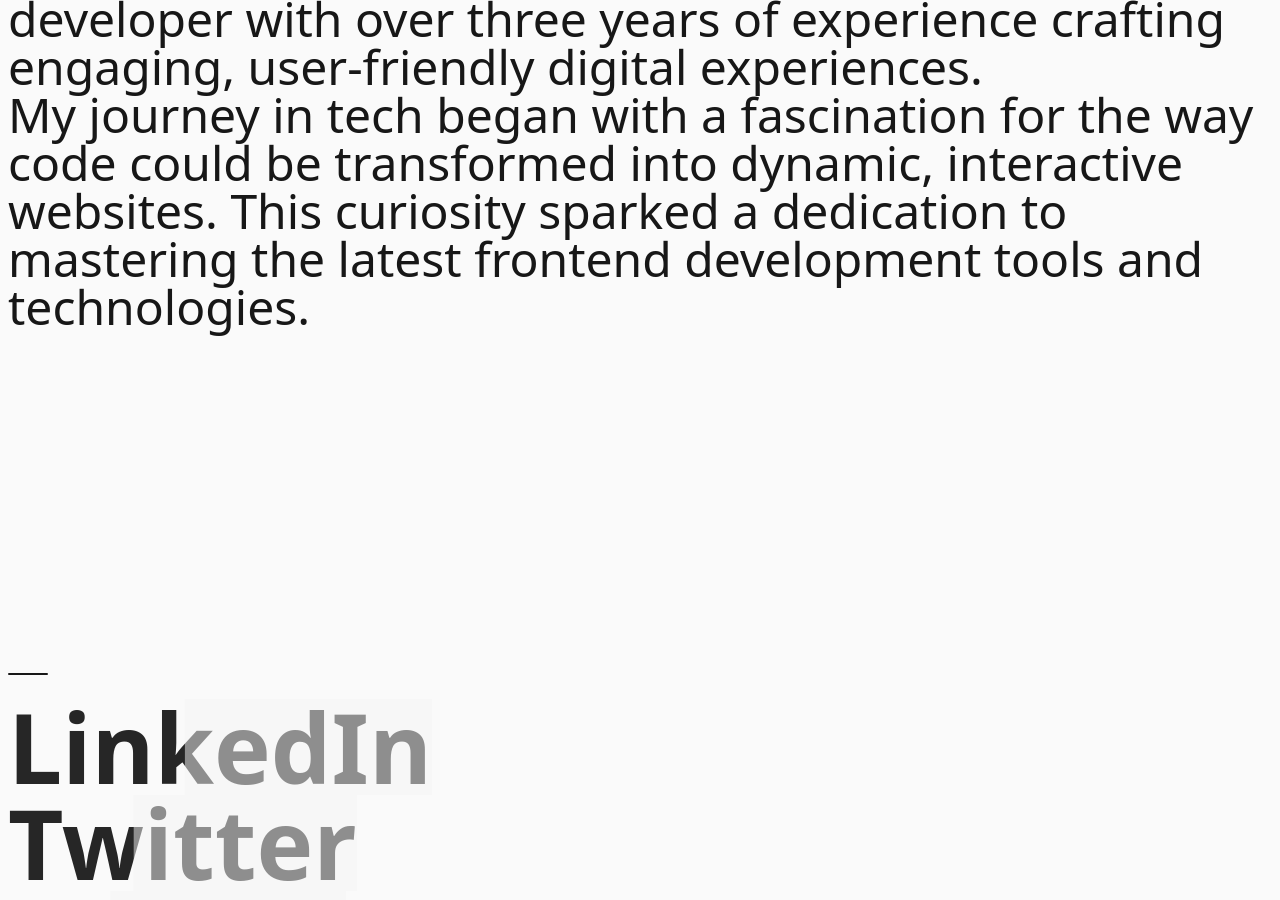
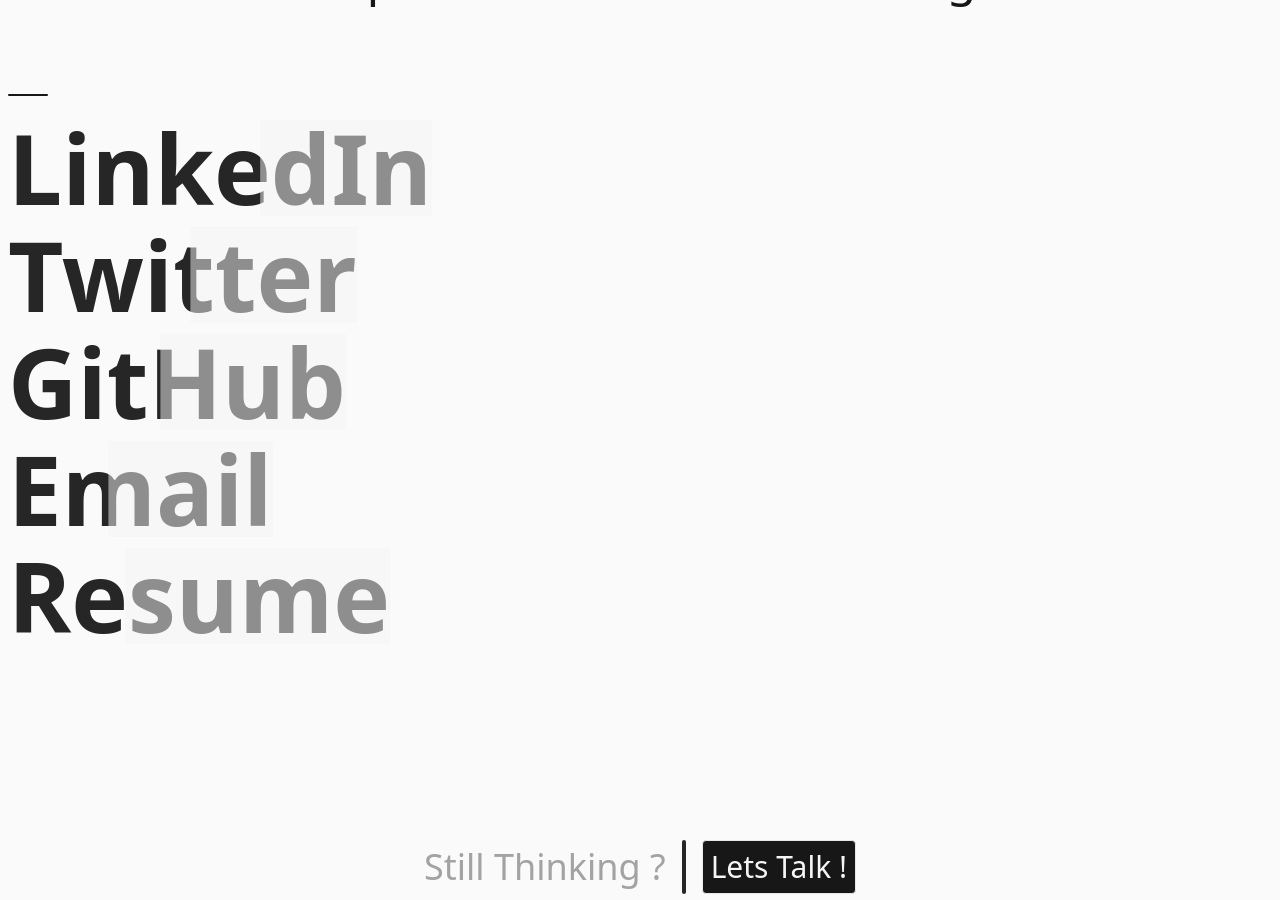
Before and after one commit to atulsmania/portfolio, a React (Vite) app: page / in a window 1280 px wide. Shown: the part 1880-2780 px from the top of the page. Built offline with nearby package versions, Linux system fonts and the light colour scheme.

Commit message:
feat: professional links & footer cta

```diff
--- a/src/App.tsx
+++ b/src/App.tsx
@@ -34,14 +34,14 @@
       <TooltipProvider>
         <ParallaxBackground />
         <Cursor />
-        <main className="w-full px-2 mx-auto max-w-7xl">
-          <Header />
+        <Header />
+        <main className="w-full px-2 mx-auto space-y-20 max-w-7xl">
           <Intro />
           <Projects />
           <About />
           <Contact />
-          <Footer />
         </main>
+        <Footer />
       </TooltipProvider>
       <Analytics />
     </Fragment>
--- a/src/components/Footer.tsx
+++ b/src/components/Footer.tsx
@@ -1,11 +1,23 @@
 const Footer = () => {
   return (
-    <footer id="connect" className="w-full">
-      <div className="flex flex-col justify-center pb-8">
-        <span className="mx-auto font-bold text-center text-8xl md:text-9xl dark:text-neutral-50 text-neutral-900">
-          Footer
-        </span>
-        <p className="text-sm text-center text-neutral-500">
+    <footer
+      id="connect"
+      className="w-full pb-4 mt-12 min-h-[calc(100svh/2)] flex px-2"
+    >
+      <div className="flex flex-col items-center justify-center w-full gap-8">
+        <div className="flex flex-col items-start w-full gap-4 md:items-center md:justify-center md:flex-row ">
+          <span className="text-4xl text-center dark:text-neutral-200 text-neutral-400">
+            Still Thinking ?
+          </span>
+          <span className="hidden w-1 h-full rounded-full dark:bg-neutral-200 md:block bg-neutral-800" />
+          <a
+            href="mailto:atul14.chauhan@outlook.com"
+            className="p-2 text-3xl border rounded bg-neutral-900 text-neutral-100 dark:bg-neutral-200 dark:text-neutral-900"
+          >
+            Lets Talk !
+          </a>
+        </div>
+        <p className="text-base text-center text-neutral-500">
           &copy; {new Date().getFullYear()} Atul Chauhan. All rights reserved.
         </p>
       </div>
--- a/src/components/Header.tsx
+++ b/src/components/Header.tsx
@@ -56,7 +56,7 @@
   });
 
   return (
-    <header className="py-4">
+    <header className="px-2 py-4">
       <motion.div
         initial={{ opacity: 0, y: -10 }}
         animate={{ opacity: 1, y: 0 }}
--- a/src/components/Section.tsx
+++ b/src/components/Section.tsx
@@ -1,28 +1,38 @@
 import { cn } from "@/lib/utils";
 import { ComponentProps } from "react";
+import { motion } from "framer-motion";
 
 type SectionProps = {
   title?: string;
   id: string;
+  children: React.ReactNode;
   separator?: boolean;
-} & ComponentProps<"section">;
+} & ComponentProps<typeof motion.section>;
 
 const Section = (props: SectionProps) => {
   const { children, title, className, separator = true, ...rest } = props;
 
   return (
-    <section
+    <motion.section
       className={cn(
-        "w-full flex flex-col justify-center items-center min-h-screen min-h-svh",
+        "w-full flex flex-col justify-center items-center",
         className
       )}
+      initial={{ opacity: 0, y: 20 }}
+      whileInView={{
+        opacity: 1,
+        y: 0,
+        transition: { duration: 1 },
+      }}
+      viewport={{ amount: 0.25 }}
+      exit={{ opacity: 0, y: -20 }}
       {...rest}
     >
       {separator && (
         <div className="self-start w-10 h-[2px] my-3 bg-neutral-900 dark:bg-neutral-50 rounded-full md:mb-6" />
       )}
       <div className="w-full">{children}</div>
-    </section>
+    </motion.section>
   );
 };
 
--- a/src/containers/About.tsx
+++ b/src/containers/About.tsx
@@ -3,14 +3,13 @@
 const About = () => {
   return (
     <Section id="about-me" title="About">
-      <p className="text-base font-semibold md:text-5xl md:font-medium text-neutral-900 dark:text-neutral-200">
+      <p className="text-2xl font-semibold md:text-5xl md:font-medium text-neutral-900 dark:text-neutral-300">
         Hello! I'm Atul Chauhan, a passionate frontend developer with over three
         years of experience crafting engaging, user-friendly digital
-        experiences. <br />
-        My journey in tech began with a fascination for the way code could be
-        transformed into dynamic, interactive websites. This curiosity sparked a
-        dedication to mastering the latest frontend development tools and
-        technologies.
+        experiences. My journey in tech began with a fascination for the way
+        code could be transformed into dynamic, interactive websites. This
+        curiosity sparked a dedication to mastering the latest frontend
+        development tools and technologies.
       </p>
     </Section>
   );
--- a/src/containers/Contact.tsx
+++ b/src/containers/Contact.tsx
@@ -1,14 +1,25 @@
 import Section from "@/components/Section";
 import TextProgress from "@/components/ui/text-progress";
 
-const connect = ["LinkedIn", "Twitter", "GitHub", "Email", "Resume"];
+const contact = [
+  { link: "https://www.linkedin.com/in/chauhan-atul/", title: "LinkedIn" },
+  { link: "https://twitter.com/atulsmania", title: "Twitter" },
+  { link: "https://github.com/atulsmania", title: "GitHub" },
+  { link: "mailto:atul14.chauhan@outlook.com", title: "Email" },
+  {
+    link: "https://drive.usercontent.google.com/u/0/uc?id=1h7DMUAKIDE2h-WL7pThFyHtROGJquVPU&export=download",
+    title: "Resume",
+  },
+];
 
 const Contact = () => {
   return (
     <Section id="contact" title="Contact">
       <div className="flex flex-col justify-between text-6xl font-bold md:text-8xl dark:text-neutral-300">
-        {connect.map((c, i) => (
-          <TextProgress key={i}>{c}</TextProgress>
+        {contact.map(({ link, title }, i) => (
+          <a href={link} target="_blank">
+            <TextProgress key={i}>{title}</TextProgress>
+          </a>
         ))}
       </div>
     </Section>
--- a/src/containers/Intro.tsx
+++ b/src/containers/Intro.tsx
@@ -1,6 +1,7 @@
 import { motion } from "framer-motion";
 import Skills from "./Skills";
 import Section from "@/components/Section";
+import { IoIosArrowRoundForward } from "react-icons/io";
 
 const Intro = () => {
   const variants = {
```
